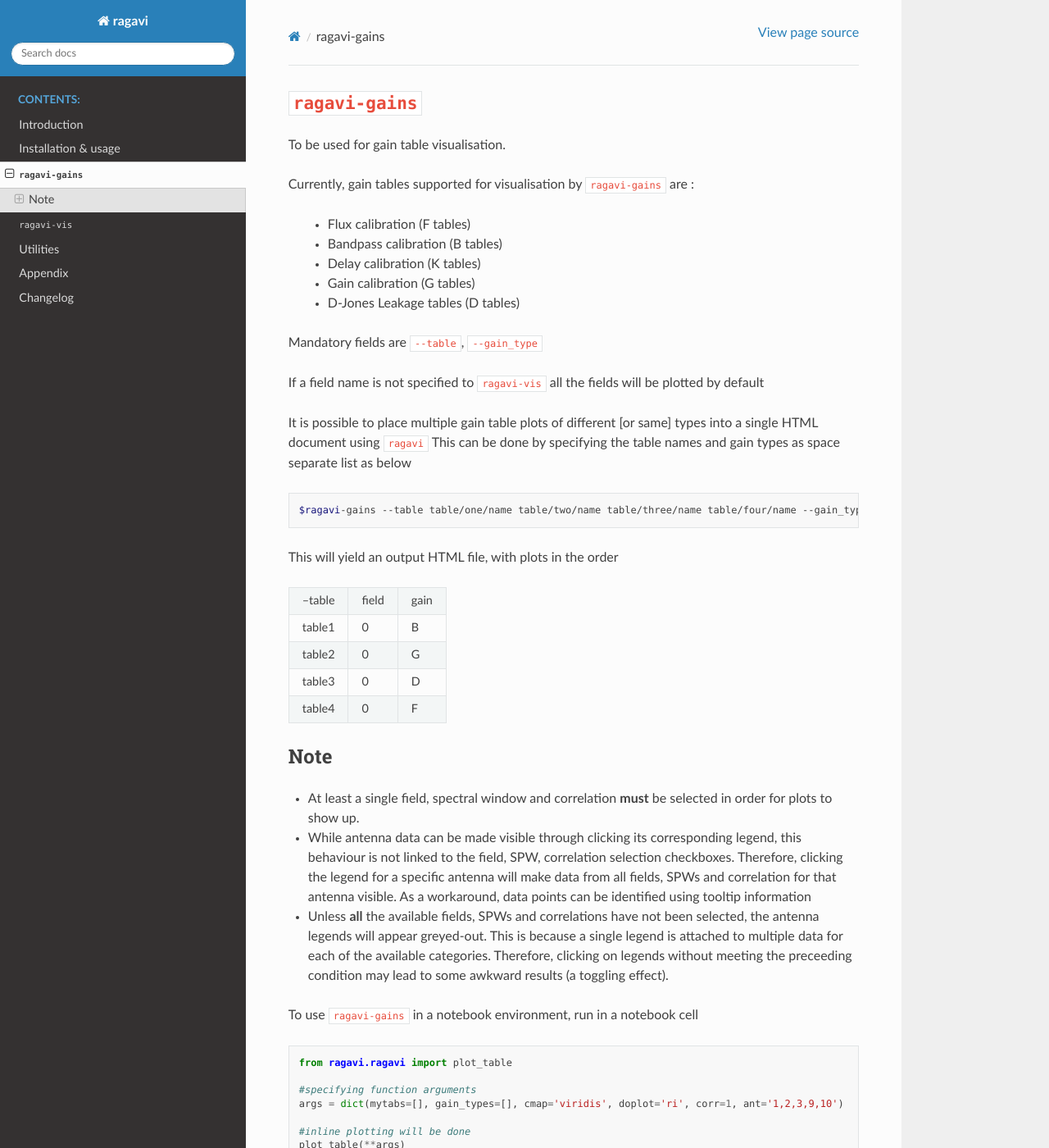
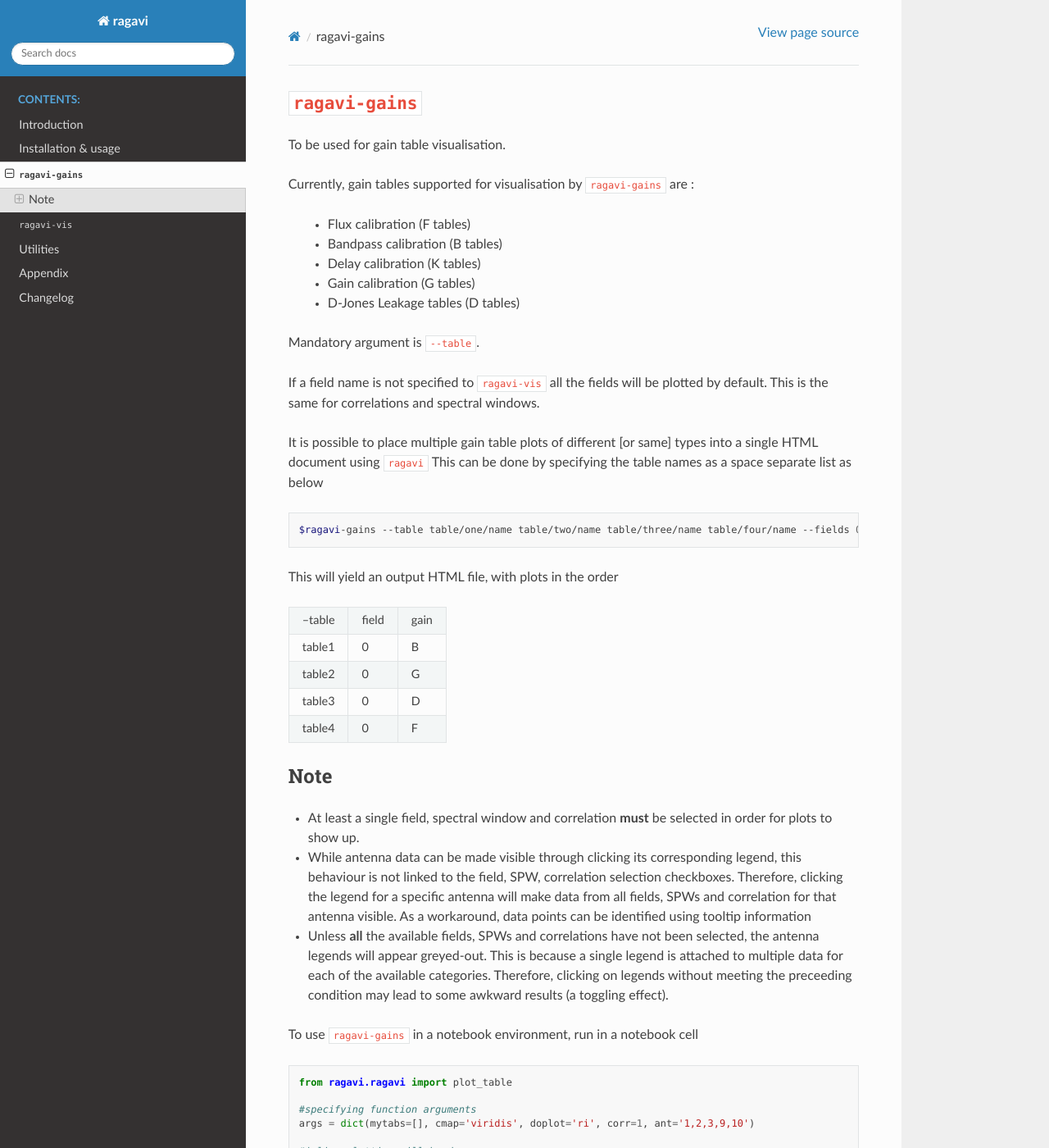
Before and after one commit to ratt-ru/ragavi, a Sphinx documentation site: the page built from docs/source/gains.rst, in a window 1280 px wide and 1400 px high. Shown: the whole window at 82% size. Built offline with Sphinx 7.4.7 and the Read the Docs theme 2.0.0, drawn with Linux system fonts in a browser that asks for light colours.

```diff
--- a/docs/source/gains.rst
+++ b/docs/source/gains.rst
@@ -10,15 +10,15 @@ Currently, gain tables supported for visualisation by ``ragavi-gains`` are :
     * Gain calibration (G tables)
     * D-Jones Leakage tables (D tables)
 
-Mandatory fields are :code:`--table`, :code:`--gain_type`
+Mandatory argument is :code:`--table`.
 
-If a field name is not specified to ``ragavi-vis`` all the fields will be plotted by default
+If a field name is not specified to ``ragavi-vis`` all the fields will be plotted by default. This is the same for correlations and spectral windows.
 
-It is possible to place multiple gain table plots of different [or same] types into a single HTML document using ``ragavi`` This can be done by specifying the table names and gain types as space separate list as below
+It is possible to place multiple gain table plots of different [or same] types into a single HTML document using ``ragavi`` This can be done by specifying the table names as a space separate list as below
 
 .. code-block:: bash
 
-    $ragavi-gains --table table/one/name table/two/name table/three/name table/four/name --gain_types B G D F --fields 0
+    $ragavi-gains --table table/one/name table/two/name table/three/name table/four/name --fields 0
 
 This will yield an output HTML file, with plots in the order
 
@@ -47,7 +47,7 @@ To use ``ragavi-gains`` in a notebook environment, run in a notebook cell
     from ragavi.ragavi import plot_table
 
     #specifying function arguments
-    args = dict(mytabs=[], gain_types=[], cmap='viridis', doplot='ri', corr=1, ant='1,2,3,9,10')
+    args = dict(mytabs=[], cmap='viridis', doplot='ri', corr=1, ant='1,2,3,9,10')
 
     #inline plotting will be done
     plot_table(**args)
```
Also changed, not shown: other parts of docs/source/gains.rst (+2 -5 lines), CHANGELOG.rst (+12 -0 lines), README.rst (+3 -4 lines).
